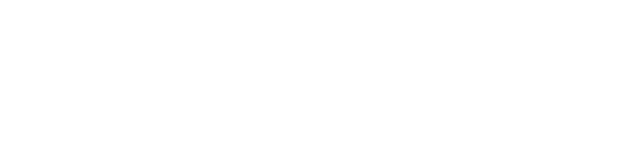
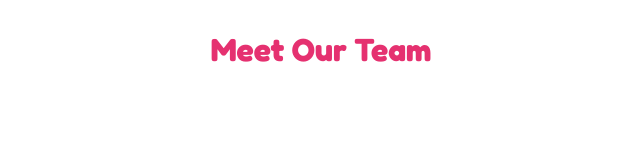
Before and after one commit to nicolozibra1/html-css-float-cards, a plain HTML site: page index.html in a window 1280 px wide. Shown: the whole page, without its empty margins (319-959 px from the left). Drawn offline with Linux system fonts and the light colour scheme.

Commit message:
add-header-h1

```diff
--- a/css/style.css
+++ b/css/style.css
@@ -13,3 +13,10 @@
 .main-container{
     max-width: 1200px;
 }
+
+h1{
+    padding: 30px;
+    text-align: center;
+    color: var(--title);
+    font-family: 'Fredoka', sans-serif;
+}
--- a/index.html
+++ b/index.html
@@ -14,7 +14,7 @@
 <body>
     <div class="main-container">
         <header>
-            <h1></h1>
+            <h1>Meet Our Team</h1>
         </header>
 
         <main>
```
